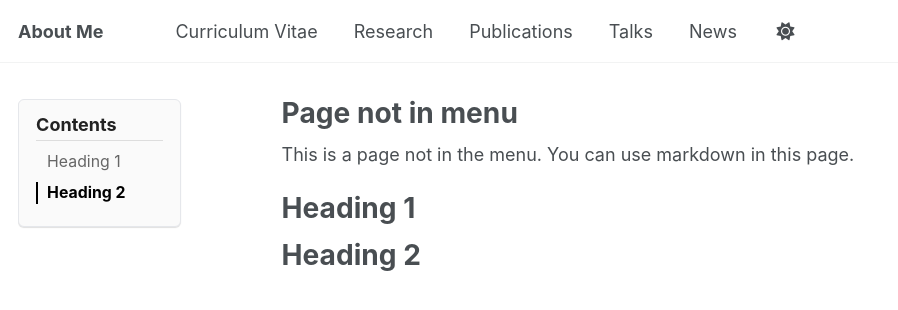
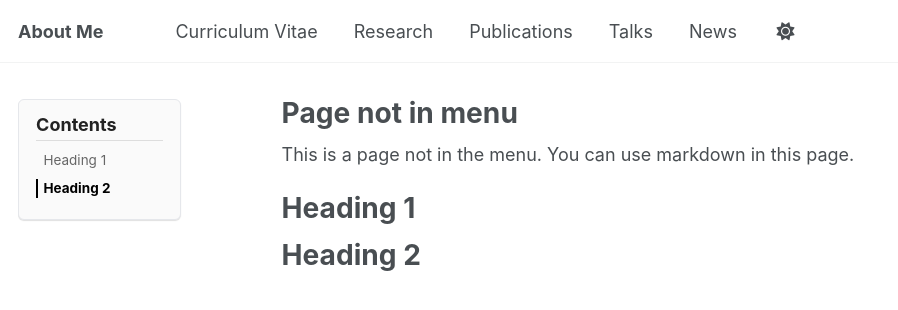
Before and after one commit to caihaoqiu/caihaoqiu.github.io, a Jekyll site: the page built from _pages/non-menu-page.md, in a window 1280 px wide. Shown: the top 310 px of the page, without its empty margins (0-898 px from the left). Built offline with Jekyll 4.4.1, drawn with Linux system fonts in a browser that asks for light colours; a script bundle is joined from its source files by our own code; a style sheet for code colours, icons or effects is not loaded.

Commit message:
Update sidebar.html

```diff
--- a/_includes/sidebar.html
+++ b/_includes/sidebar.html
@@ -41,12 +41,12 @@
       padding-bottom: 0.3rem !important;
     }
     #auto-toc-list a {
-      font-size: 0.88rem !important;
+      font-size: 0.75rem !important;
       line-height: 1.42 !important;
       color: #666 !important;
       text-decoration: none !important;
       display: block !important;
-      padding-left: 0.5rem !important;
+      padding-left: 0.3rem !important;
       border-left: 2px solid transparent !important;
       transition: all 0.2s ease !important;
     }
```
